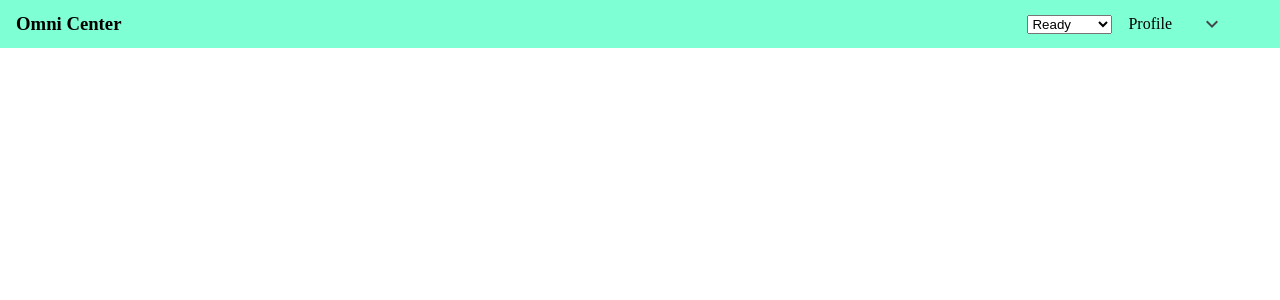
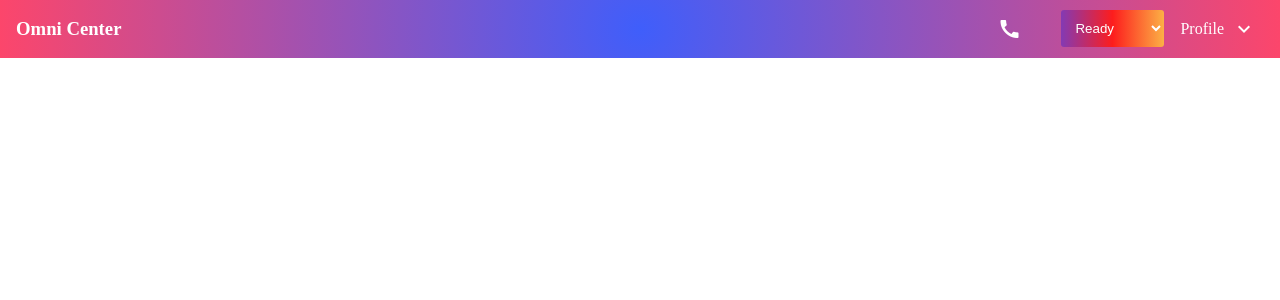
Before and after one commit to MuhammadTalalZahid33/MEAN_Projects, an Angular app in the folder OmniContactService/Frontend/: page /header in a window 1280 px wide. Shown: the top 300 px of the page. Built offline with nearby package versions, Linux system fonts and the light colour scheme.

Commit message:
header done ...

```diff
--- a/OmniContactService/Frontend/src/app/Components/header/header.component.html
+++ b/OmniContactService/Frontend/src/app/Components/header/header.component.html
@@ -3,13 +3,19 @@
         <h3>Omni Center</h3>
     </div>
     <div class="rightside">
-            <select >
-                <option value="ready" selected>Ready</option>
-                <option value="notready">Not Ready</option>
-            </select>
+        <button mat-menu-item>
+            <mat-icon>call</mat-icon>
+            <!-- <mat-icon class="dialpad">dialpad</mat-icon> -->
+        </button>
+
+        <select>
+            <option value="ready">Ready</option>
+            <option value="notready">Not Ready</option>
+        </select>
+
+        <div class="profile-block">
             <label for="">Profile</label>
-            <button mat-menu-item [matMenuTriggerFor]="menu" appendTo="body"
-                aria-label="Example icon-button with a menu">
+            <button mat-icon-button [matMenuTriggerFor]="menu" aria-label="Example icon-button with a menu">
                 <mat-icon>keyboard_arrow_down</mat-icon>
             </button>
             <mat-menu #menu="matMenu" xPosition="before">
@@ -22,6 +28,6 @@
                     <span>Logout</span>
                 </button>
             </mat-menu>
-
+        </div>
     </div>
 </header>
--- a/OmniContactService/Frontend/src/app/Components/header/header.component.scss
+++ b/OmniContactService/Frontend/src/app/Components/header/header.component.scss
@@ -1,17 +1,52 @@
-.headers{
+.headers {
     display: flex;
     justify-content: space-between;
     align-items: center;
-    background-color: aquamarine;
-    padding: 0 1rem;
+    background: #3F5EFB;
+    background: radial-gradient(circle, rgba(63, 94, 251, 1) 0%, rgba(252, 70, 107, 1) 100%);
+    padding: 0.3rem 1rem;
+    color: white;
 }
 
-mat-menu{
-    display: inline;
-}
-
-.rightside{
+.rightside {
     display: flex;
     align-items: center;
     gap: 1rem;
 }
+
+select {
+    /* Basic styling */
+    //   background-color: rgb(6, 31, 57);
+    color: white;
+    padding: 10px;
+    border-radius: 3px;
+    background: #833AB4;
+    background: linear-gradient(90deg, rgba(131, 58, 180, 1) 0%, rgba(253, 29, 29, 1) 50%, rgba(252, 176, 69, 1) 100%);
+      border: none;
+}
+
+/* Style the select when it is hovered or focused */
+select:hover,
+select:focus {
+    border-color: #666;
+}
+
+/* Style the options within the dropdown (support is limited and inconsistent) */
+select option {
+    background-color: white;
+    color: black;
+}
+
+.profile-block {
+    display: flex;
+    align-items: center;
+}
+
+button mat-icon{
+    // font-size: 16px;
+    color: white;
+}
+
+.dialpad{
+    font-size: 12px;
+}
--- a/OmniContactService/Frontend/src/app/app.config.ts
+++ b/OmniContactService/Frontend/src/app/app.config.ts
@@ -1,6 +1,7 @@
 import { ApplicationConfig, provideZoneChangeDetection } from '@angular/core';
 import { provideRouter } from '@angular/router';
 import { provideAnimationsAsync } from '@angular/platform-browser/animations/async';
+import { MAT_MENU_DEFAULT_OPTIONS } from '@angular/material/menu';
 
 import { routes } from './app.routes';
 
@@ -8,6 +9,12 @@ export const appConfig: ApplicationConfig = {
   providers: [
     provideZoneChangeDetection({ eventCoalescing: true }),
     provideRouter(routes),
-    provideAnimationsAsync()
+    provideAnimationsAsync(),
+    {
+      provide: MAT_MENU_DEFAULT_OPTIONS,
+      useValue: {
+        overlayPanelClass: 'my-menu-panel'
+      }
+    }
   ],
 };
--- a/OmniContactService/Frontend/src/styles.scss
+++ b/OmniContactService/Frontend/src/styles.scss
@@ -2,8 +2,38 @@
 
 // html, body { height: 100%; }
 // body { margin: 0; font-family: Roboto, "Helvetica Neue", sans-serif; }
-*{
-  margin: 0;
-  padding: 0;
-  box-sizing: border-box;
+* {
+    margin: 0;
+    padding: 0;
+    box-sizing: border-box;
+
 }
+
+.my-menu-panel {
+    background: #EEAECA;
+    background: radial-gradient(circle, rgba(238, 174, 202, 1) 0%, rgba(148, 187, 233, 1) 100%);
+    border-radius: 3px;
+    // padding: 0 1rem;
+    position: absolute !important;
+    // right: 10px;
+    // width: 150px;
+}
+
+.my-menu-panel .mat-mdc-menu-item {
+    color: white;
+    font-size: 10px;
+}
+
+.my-menu-panel .mat-mdc-menu-item mat-icon {
+    color: white;
+}
+
+.my-menu-panel .mat-mdc-menu-item:hover {
+    background-color: #333;
+}
+
+.my-menu-panel .mat-mdc-menu-panel {
+    background-color: unset;
+    box-shadow: none;
+    overflow: hidden;
+}
```
